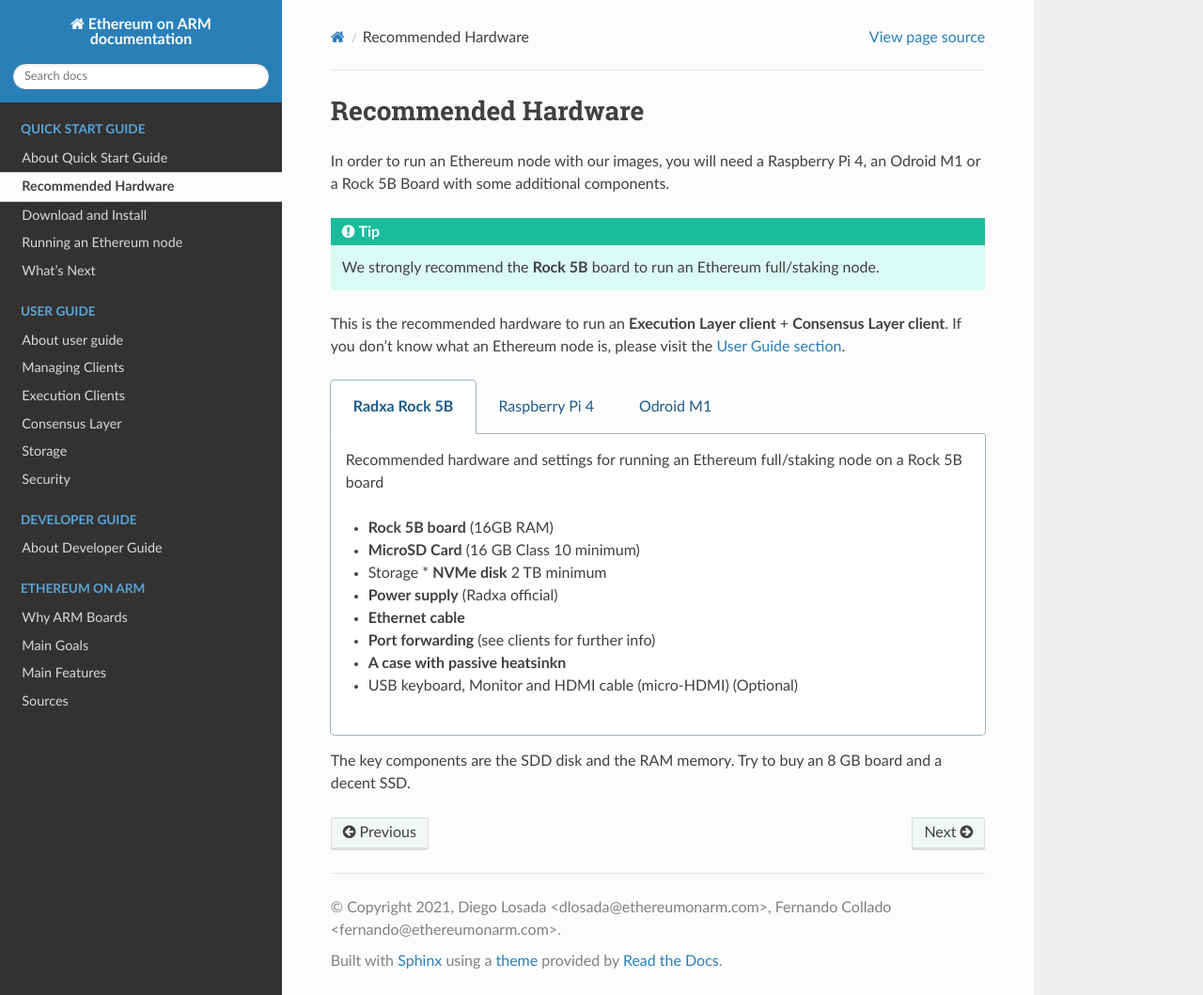
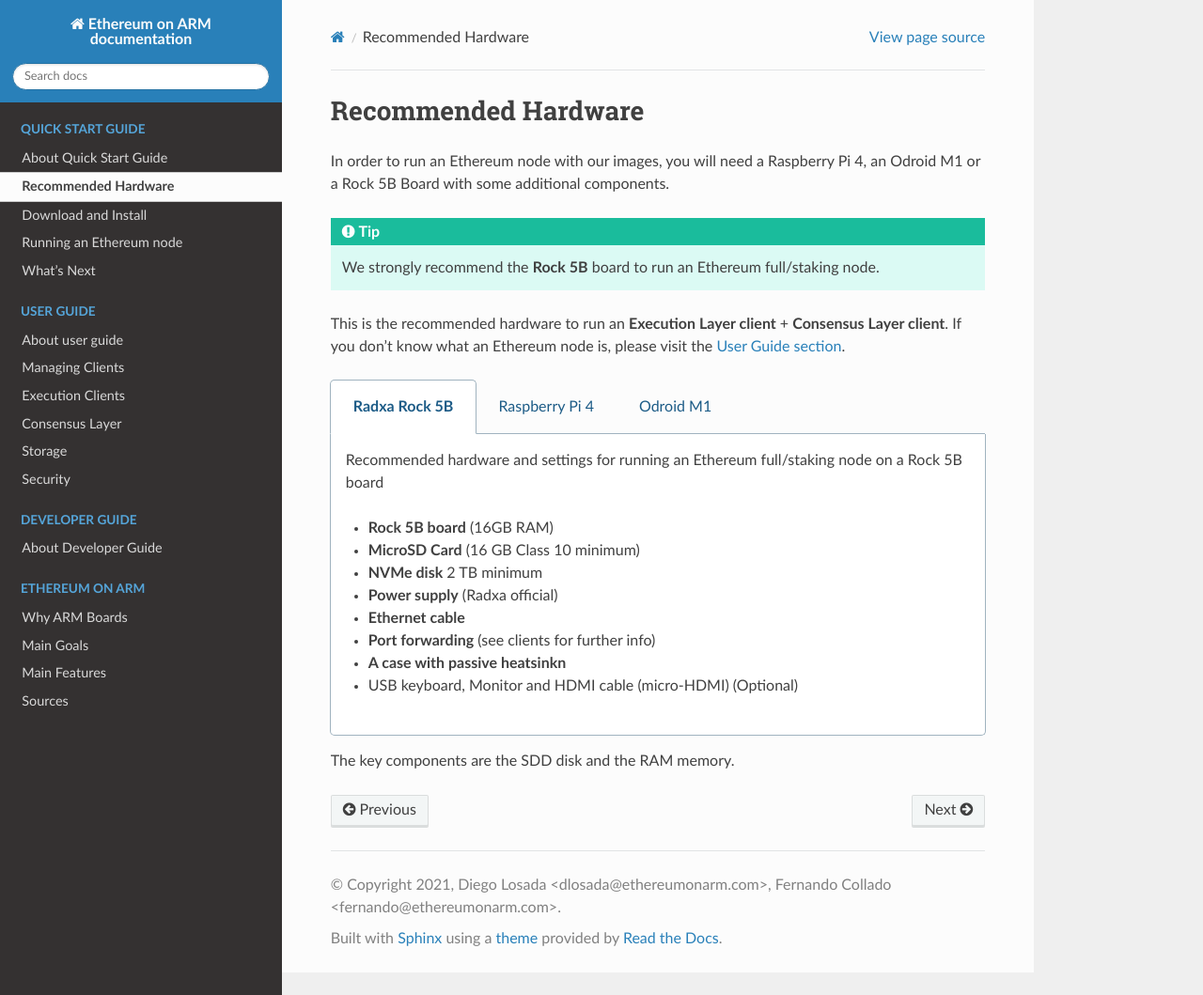
Before and after one commit to EOA-Blockchain-Labs/ethereumonarm, a Sphinx documentation site: the page built from docs/quick-guide/recommended-hardware.rst, in a window 1280 px wide and 1059 px high. Shown: the whole window at 94% size. Built offline with Sphinx 7.4.7 and the Read the Docs theme 2.0.0, drawn with Linux system fonts in a browser that asks for light colours.

Commit message:
doc updates

```diff
--- a/docs/index.rst
+++ b/docs/index.rst
@@ -34,6 +34,7 @@
 .. note::
 
   We are currently supporting 3 devices:
+
   * **Radxa Rock 5B (16 GB RAM). RECOMMENDED**
   * Raspberry Pi 4 (8 GB RAM + external USB Disk)
   * Hardkernel Odroid M1
--- a/docs/quick-guide/about-quick-start.rst
+++ b/docs/quick-guide/about-quick-start.rst
@@ -17,7 +17,7 @@
 
 * Get your **ARM Board**
 * **Download and flash** the Image into a MicroSD card
-* **Connect the SSD** to the USB port and the Ethernet Cable
+* **Connect the SSD** and the Ethernet Cable
 * Power on the device
 * Wait till the installation script finishes all tasks
 * Boot up, enable and run the Ethereum software
--- a/docs/quick-guide/recommended-hardware.rst
+++ b/docs/quick-guide/recommended-hardware.rst
@@ -23,8 +23,7 @@
 
     * **Rock 5B board** (16GB RAM)
     * **MicroSD Card** (16 GB Class 10 minimum)
-    * Storage
-      * **NVMe disk** 2 TB minimum
+    * **NVMe disk** 2 TB minimum
     * **Power supply** (Radxa official)
     * **Ethernet cable**
     * **Port forwarding** (see clients for further info)
@@ -37,8 +36,7 @@
 
     * **Raspberry 4 board** (8GB RAM)
     * **MicroSD Card** (16 GB Class 10 minimum)
-    * Storage
-      * **USB 3.0 disk** or a SSD with an USB to SATA case (2 TB Minimum) (see :doc:`Storage </user-guide/storage>` section).
+    * **USB 3.0 disk** or a SSD with an USB to SATA case (2 TB Minimum) (see :doc:`Storage </user-guide/storage>` section).
     * **Power supply**
     * **Ethernet cable**
     * **Port forwarding** (see clients for further info)
@@ -52,12 +50,11 @@
 
     * **Odroid M1 board** (8 GB RAM)
     * **MicroSD Card** (16 GB Class 10 minimum)
-    * Storage
-      * Odroid M1 **NVMe disk (2 TB minimum)**
+    * **NVMe disk (2 TB minimum)**
     * **Power supply**
     * **Ethernet cable**
     * **Port forwarding** (see clients for further info)
     * **A case with heatsink and fan**
     * USB keyboard, Monitor and HDMI cable (micro-HDMI) (Optional)
 
-The key components are the SDD disk and the RAM memory. Try to buy an 8 GB board and a decent SSD.
+The key components are the SDD disk and the RAM memory.
```
Also changed, not shown: docs/quick-guide/download-and-install.rst (+7 -0 lines), docs/quick-guide/running-ethereum.rst (+10 -5 lines).
